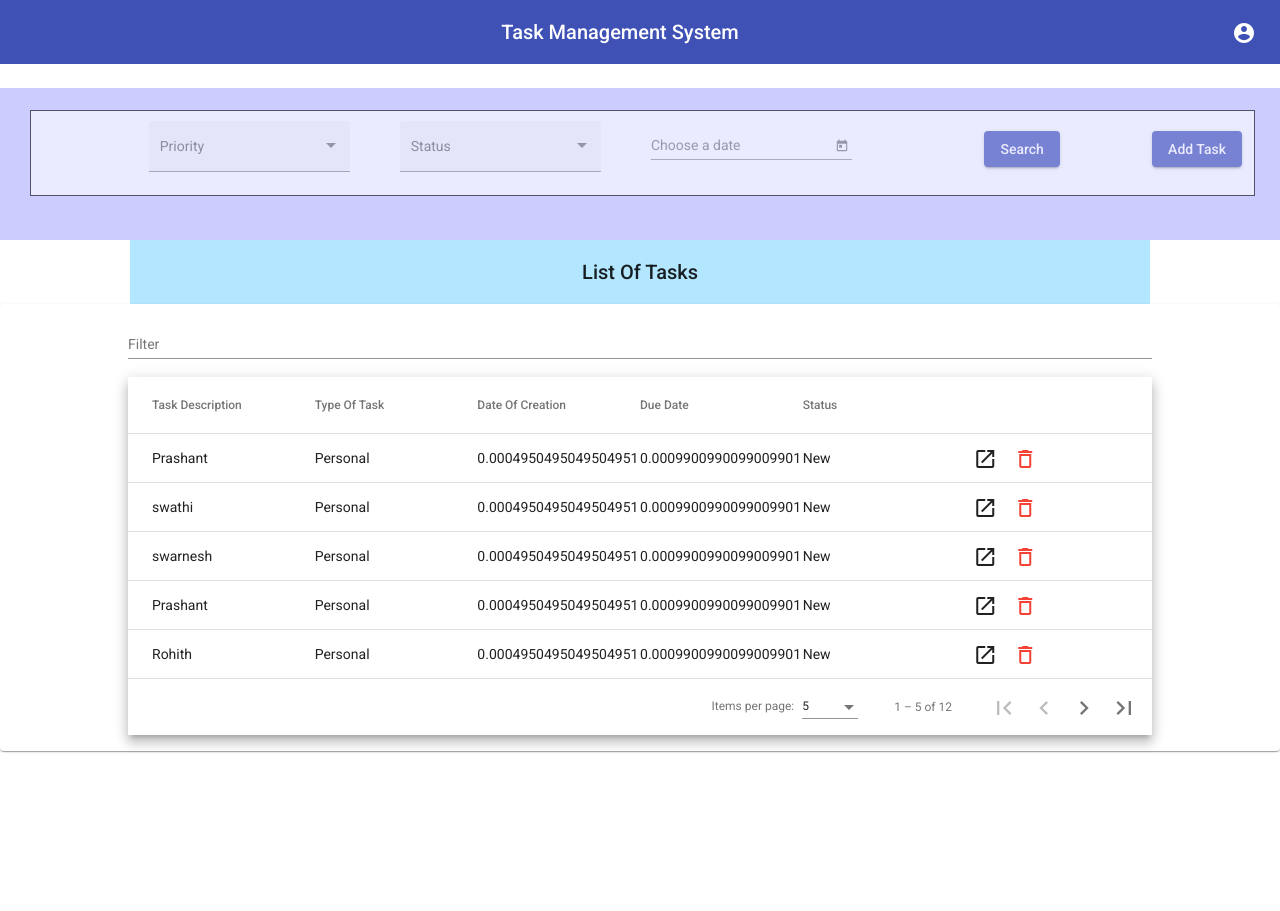
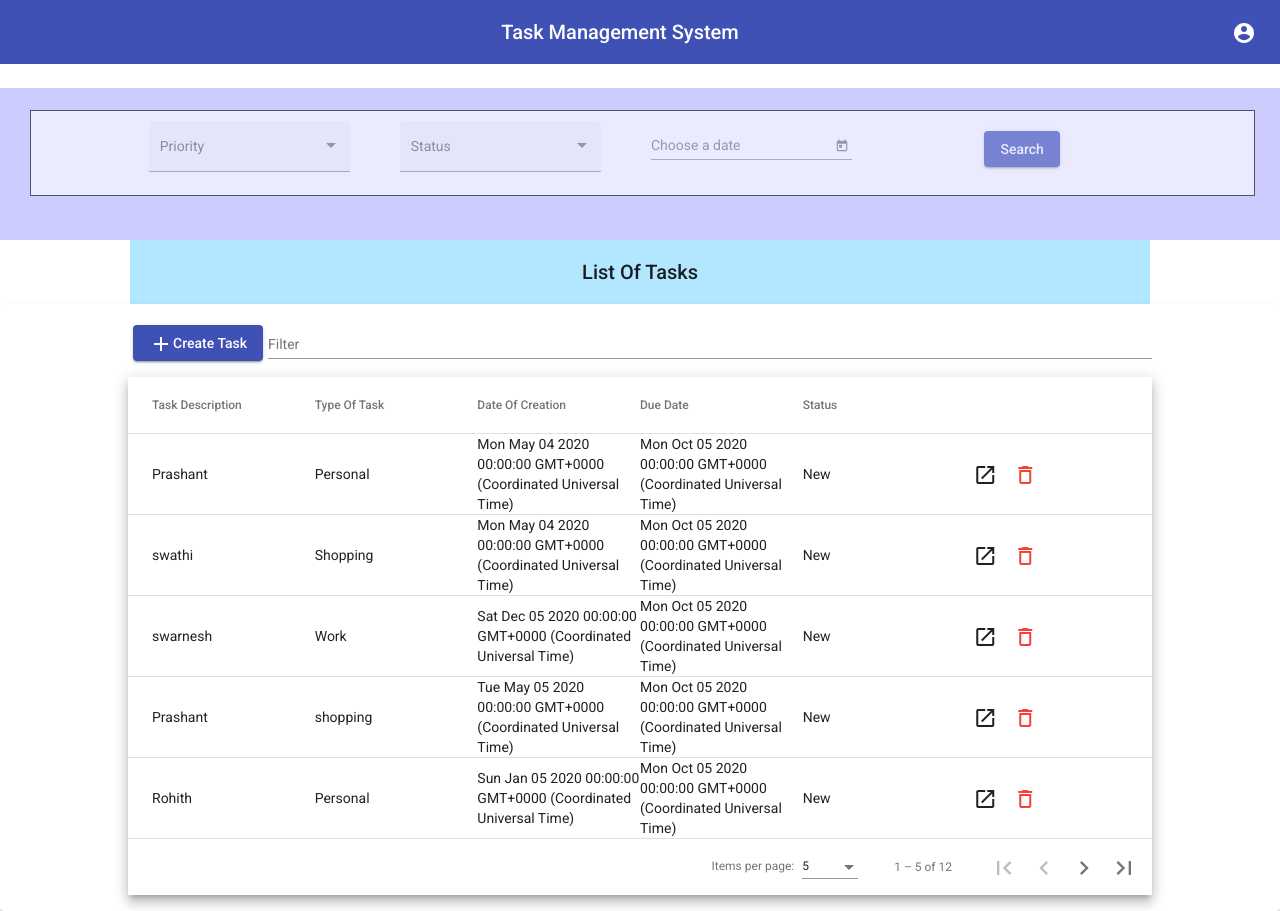
Before and after one commit to Hemaprashant/TaskManagementUIFinal, an Angular app: page / in a window 1280 px wide. Before the commit the page ends 800 px from the top, so only its background shows below. Built offline with nearby package versions, Linux system fonts and the light colour scheme.

Commit message:
CreatebuttonCommit

```diff
--- a/src/app/search/search.component.html
+++ b/src/app/search/search.component.html
@@ -44,9 +44,6 @@
                     <div class="button1">
                         <button mat-raised-button color="primary">Search</button>
                     </div>
-                    <div style="margin-left: 20%;padding : 10px;">
-                         <button mat-raised-button color="primary">Add Task</button>
-                    </div>
                </div>
      </div>
      </div>
--- a/src/app/search/tasklist/tasklist.component.css
+++ b/src/app/search/tasklist/tasklist.component.css
@@ -2,3 +2,14 @@ mat-form-field {
   font-size: 14px;
   width: 100%;
 }
+.inl{
+  display:inline-block;
+  width : 100%;
+  height : 0%;
+  display:flex;
+  flex-direction: row;
+}
+.button1{
+  margin-left: 0%;
+  padding : 0.5%;
+}
--- a/src/app/search/tasklist/tasklist.component.html
+++ b/src/app/search/tasklist/tasklist.component.html
@@ -6,10 +6,17 @@
   </mat-toolbar>
 </div>
 <mat-card style="padding-left:10%;padding-right:10%;top; justify-content: space-around;">
-<mat-form-field>
-  <mat-label>Filter</mat-label>
-  <input matInput (keyup)="applyFilter($event)" placeholder="Ex. ium">
-</mat-form-field>
+<div class="inl">
+  <div class="button1">
+    <button mat-raised-button color="primary">
+      <mat-icon>add</mat-icon>Create Task
+    </button>
+  </div>
+      <mat-form-field>
+        <mat-label>Filter</mat-label>
+        <input matInput (keyup)="applyFilter($event)" placeholder="Ex. ium">
+      </mat-form-field>
+</div>
 <div class="mat-elevation-z8">
   <mat-table [dataSource]="dataSource" >
     <ng-container matColumnDef="taskDescription">
@@ -21,7 +28,7 @@
       <mat-cell *matCellDef="let element">{{element.taskType}}</mat-cell>
     </ng-container>
     <ng-container matColumnDef="createdDate">
-      <mat-header-cell *matHeaderCellDef>Date Of Creation</mat-header-cell>
+      <mat-header-cell *matHeaderCellDef >Date Of Creation</mat-header-cell>
       <mat-cell *matCellDef="let element">{{element.createdDate}}</mat-cell>
     </ng-container>
     <ng-container matColumnDef="dueDate">
--- a/src/app/search/tasklist/tasklist.component.ts
+++ b/src/app/search/tasklist/tasklist.component.ts
@@ -1,32 +1,33 @@
 import { Component, OnInit ,ViewChild} from '@angular/core';
 import { HeroService } from '../../shared/hero.service';
 import {MatPaginator} from '@angular/material/paginator';
-import {MatSortModule} from '@angular/material/sort';
+/*import {MatSort} from '@angular/material/sort';*/
 import {MatDialog,MatDialogConfig} from '@angular/material/dialog';
 import {AddtaskComponent} from './../addtask/addtask.component';
 import {MatTableDataSource} from '@angular/material/table';
 
+
 export interface PeriodicElement {
   taskDescription: string;
   taskType: string;
-  createdDate: number;
-  dueDate: number;
+  createdDate: Date;
+  dueDate: Date;
   status: string;
 }
 
 const ELEMENT_DATA: PeriodicElement[] = [
-  {taskDescription: 'Prashant', taskType: 'Personal', createdDate:5/5/2020,dueDate: 10/5/2020 ,status: 'New'},
-  {taskDescription: 'swathi', taskType: 'Personal', createdDate:5/5/2020,dueDate: 10/5/2020 ,status: 'New'},
-  {taskDescription: 'swarnesh', taskType: 'Personal', createdDate:5/5/2020,dueDate: 10/5/2020 ,status: 'New'},
-  {taskDescription: 'Prashant', taskType: 'Personal', createdDate:5/5/2020,dueDate: 10/5/2020 ,status: 'New'},
-  {taskDescription: 'Rohith', taskType: 'Personal', createdDate:5/5/2020,dueDate: 10/5/2020 ,status: 'New'},
-  {taskDescription: 'Vamsi', taskType: 'Personal', createdDate:5/5/2020,dueDate: 10/5/2020 ,status: 'New'},
-  {taskDescription: 'varun', taskType: 'Personal', createdDate:5/5/2020,dueDate: 10/5/2020 ,status: 'New'},
-  {taskDescription: 'vijay', taskType: 'Personal', createdDate:5/5/2020,dueDate: 10/5/2020 ,status: 'New'},
-  {taskDescription: 'swarnesh', taskType: 'Personal', createdDate:5/5/2020,dueDate: 10/5/2020 ,status: 'New'},
-  {taskDescription: 'Rohith', taskType: 'Personal', createdDate:5/5/2020,dueDate: 10/5/2020 ,status: 'New'},
-  {taskDescription: 'Prashant', taskType: 'Personal', createdDate:5/5/2020,dueDate: 10/5/2020 ,status: 'New'},
-  {taskDescription: 'swathi', taskType: 'Personal', createdDate:5/5/2020,dueDate: 10/5/2020 ,status: 'New'}
+  {taskDescription: 'Prashant', taskType: 'Personal', createdDate:new Date('5/4/2020'),dueDate:new Date('10/5/2020') ,status: 'New'},
+  {taskDescription: 'swathi', taskType: 'Shopping', createdDate:new Date('5/4/2020'),dueDate:new Date('10/5/2020') ,status: 'New'},
+  {taskDescription: 'swarnesh', taskType: 'Work', createdDate:new Date('12/5/2020'),dueDate:new Date('10/5/2020') ,status: 'New'},
+  {taskDescription: 'Prashant', taskType: 'shopping', createdDate:new Date('5/5/2020'),dueDate:new Date('10/5/2020') ,status: 'New'},
+  {taskDescription: 'Rohith', taskType: 'Personal', createdDate:new Date('1/5/2020'),dueDate:new Date('10/5/2020') ,status: 'New'},
+  {taskDescription: 'Vamsi', taskType: 'Personal', createdDate:new Date('5/5/2020'),dueDate:new Date('10/5/2020') ,status: 'New'},
+  {taskDescription: 'varun', taskType: 'Others', createdDate:new Date('6/5/2020'),dueDate:new Date('10/5/2020') ,status: 'New'},
+  {taskDescription: 'vijay', taskType: 'Personal', createdDate:new Date('10/5/2020'),dueDate:new Date('10/5/2020') ,status: 'New'},
+  {taskDescription: 'swarnesh', taskType: 'Others', createdDate:new Date('4/5/2020'),dueDate:new Date('10/5/2020') ,status: 'New'},
+  {taskDescription: 'Rohith', taskType: 'Personal', createdDate:new Date('25/5/2020'),dueDate:new Date('10/5/2020') ,status: 'New'},
+  {taskDescription: 'Prashant', taskType: 'Personal', createdDate:new Date('25/5/2020'),dueDate:new Date('10/5/2020') ,status: 'New'},
+  {taskDescription: 'swathi', taskType: 'Personal', createdDate:new Date('5/5/2020'),dueDate:new Date('10/5/2020') ,status: 'New'}
 ];
 
 @Component({
@@ -39,6 +40,7 @@ export class TasklistComponent implements OnInit {
   dataSource = new MatTableDataSource(ELEMENT_DATA);
   /*tasks: tassks[];*/
   errorMessage: string;
+  /*@ViewChild(MatSort) sort: MatSort;*/
   @ViewChild(MatPaginator, {static: true}) paginator: MatPaginator;
   constructor(private heroService: HeroService,private dialog: MatDialog) { }
   openCreate() {
```
